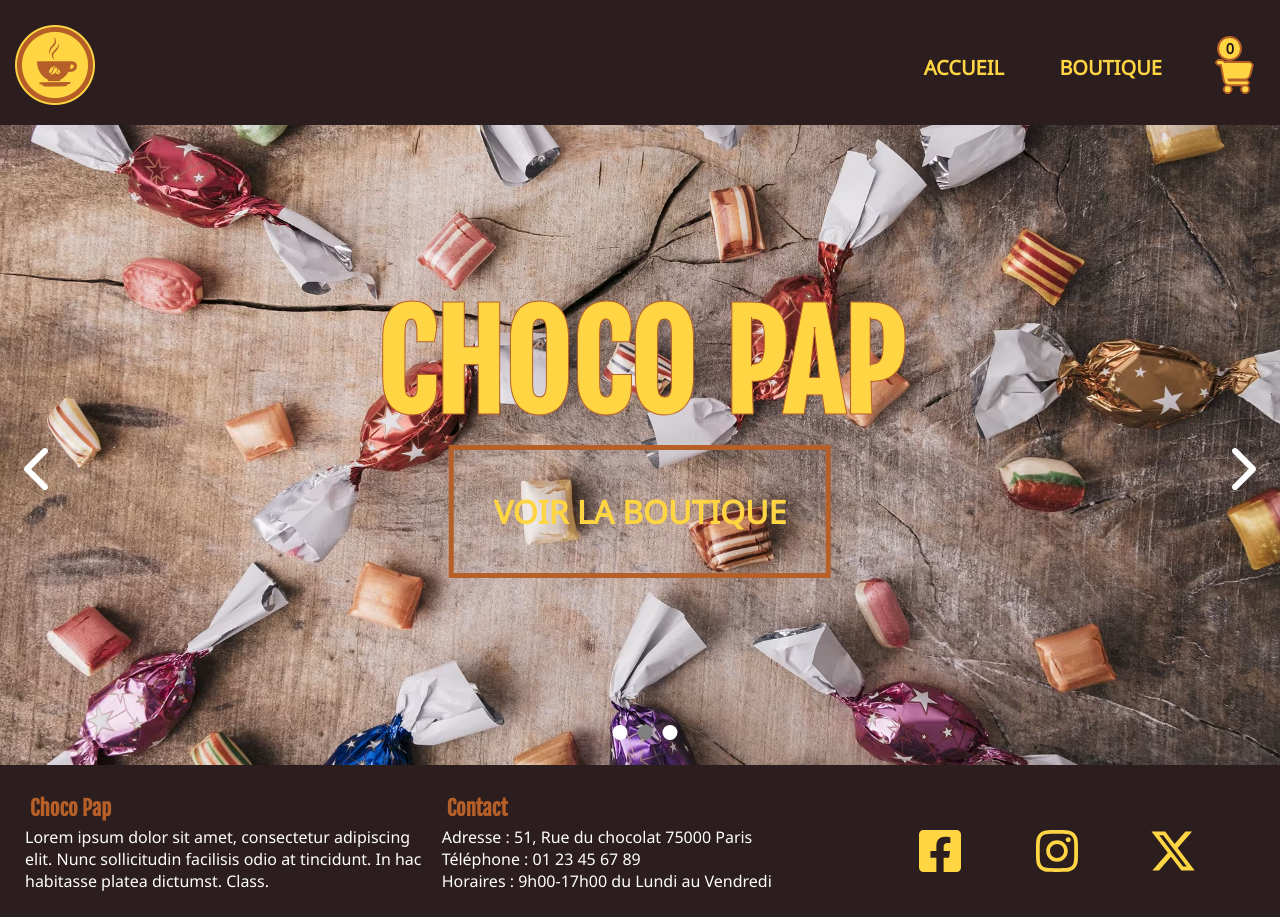
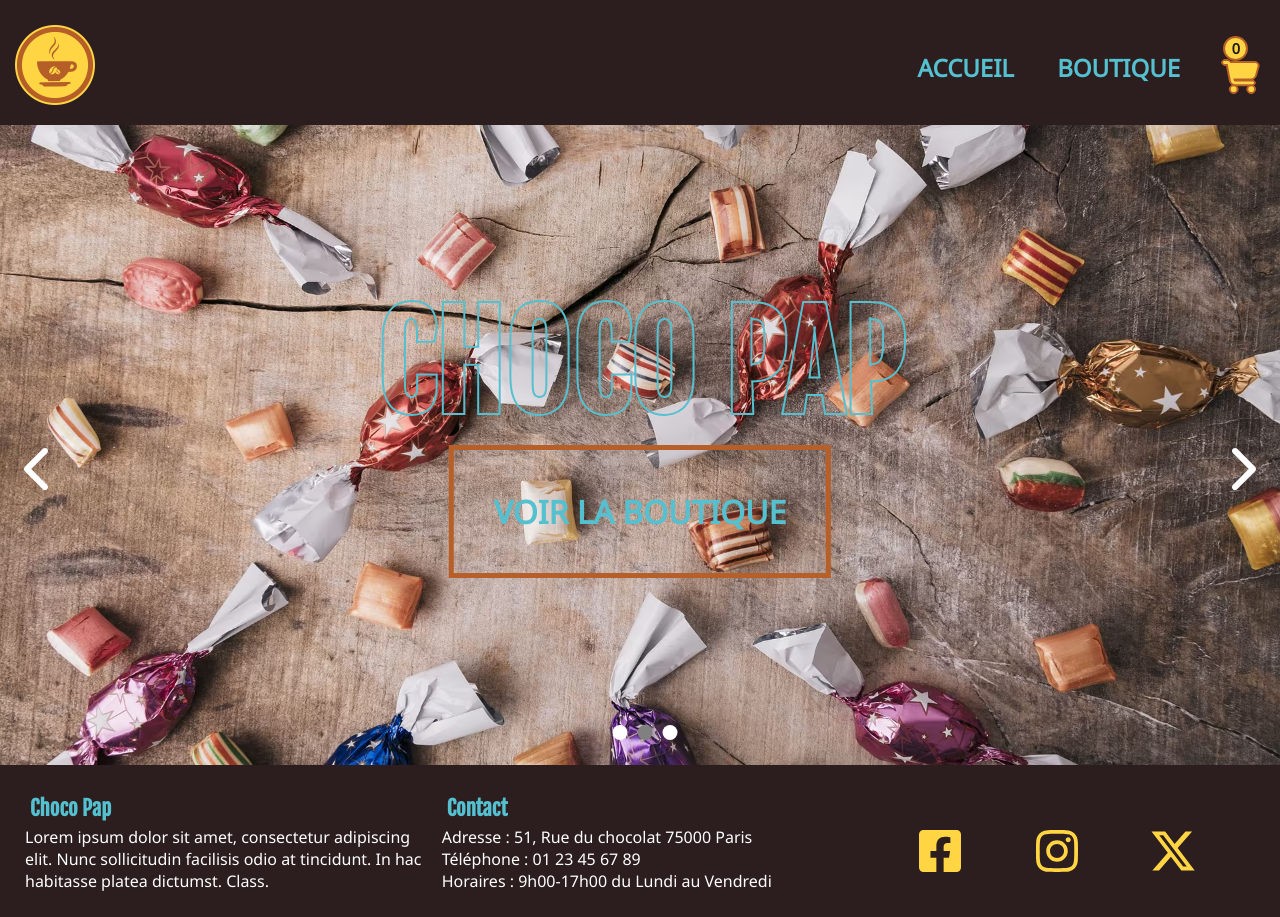
Before and after one commit to elastra-fr/chocopap, a React (Create React App) app: page / in a window 1280 px wide. Built offline with nearby package versions, Linux system fonts and the light colour scheme; no server answers; what parse would draw is missing.

Commit message:
Amélioration design header

```diff
--- a/src/App.css
+++ b/src/App.css
@@ -30,140 +30,12 @@ background-color: var(--ChocoBlanc);
 }
 
 
-/*Header*/
+
 
 h1, h2, h3, h4{
 font-family: var(--ChocoTitres);
 
 }
-
-header{
-position: sticky;
-top: 0;
-    z-index: 10;
-    background-color: var(--ChocoGris);
-    padding-top: 10px;
-}
-
-
-.logo{width: 80px;
-margin: 15px;
-}
-
-.logo:hover{
-cursor: pointer;
-
-}
-
-#panierHeader svg{
-
-width: 35px;
-fill: var(--ChocoOrange);
-
-filter:
-    drop-shadow(-1px -1px 0px var(--ChocoMarron))
-    drop-shadow(1px -1px 0px var(--ChocoMarron))
-    drop-shadow(1px 1px 0px var(--ChocoMarron))
-    drop-shadow(-1px 1px 0px var(--ChocoMarron))
-
-
-}
-
-
-.imgAcc{
-left: 90vw;
-margin: 0 auto;
-
-}
-
-#mainNav{
-position: relative;
-z-index: 5;
-transition: left 1s;
-
-
-}
-
-.showNav{
-    left: 0;
-    height: auto;
-
-}
-
-.hideNav{
-
-
-top: -100vh;
-height: 0;
-}
-
-#mainNav ul{
-display: flex;
-flex-direction: column;
-list-style: none;
-
-}
-
-#mainNav ul li{
-padding: 5px;
-justify-self: center;
-font-weight: bold;
-font-size: 1.25em;
-color: var(--ChocoOrange);
-}
-
-#mainNav ul li:hover{
-cursor: pointer;
-color: var(--ChocoMarron);
-scale: 1.2;
-
-}
-
-a{
-all:unset;
-
-}
-
-
-
-
-
-.burgerMenu{
-    display: block;
-position: absolute;
-top: 10px;
-right: 10px;
-
-}
-
-.burgerMenu:hover{
-    cursor: pointer;
-}
-
-#cartCount{
-height: 25px;
-width: 25px;
-font-size: 0.9rem;
-color: var(--ChocoNoir);
-font-weight: bolder;
-background-color: var(--ChocoOrange);
-border: 2px solid var(--ChocoMarron);
-border-radius: 15%;
-border-radius: 50%;
-display: flex;
-justify-content: center;
-align-items: center;
-
-
-
-}
-
-main{
-    min-height: 80vh;
-}
-
-
-
 
 
 /******************************Home************************************************/
@@ -464,40 +336,7 @@ cursor: pointer;
 
 @media screen and (min-width:768px){
 
-    .burgerMenu{
-        display: none;
-    }
 
-#mainHeader{
-display: flex;
-justify-content: space-between;
-
-}
-
-#mainNav{
-
-
-
-    width: 30%;
-   top: unset;
-    position: static;
-    align-self: center;
-    height: auto;
-
-}
-
-
-
-
-#mainNav ul{
-
-    display: flex;
-    flex-direction: row;
-    justify-content: space-around;
-    align-items: center;
-
-
-    }
 
 
 
--- a/src/components/footer/Footer.css
+++ b/src/components/footer/Footer.css
@@ -20,7 +20,7 @@
     }
 
 #mainFooter h3{
-    color: var(--ChocoMarron);
+    color: var(--ChocoBleu);
     margin: 5px;
     font-size: 1.3em;
     font-weight: bolder;
--- /dev/null
+++ b/src/components/header/Header.css
@@ -0,0 +1,196 @@
+header{
+    position: sticky;
+    top: 0;
+        z-index: 10;
+        background-color: var(--ChocoGris);
+        padding-top: 10px;
+    }
+
+    #mainHeader{
+
+       /* display: flex;
+        justify-content: space-between;
+        align-items: center;*/
+
+    }
+
+
+    .logo{width: 80px;
+    margin: 15px;
+    }
+
+    .logo:hover{
+        cursor: pointer;
+
+        }
+
+
+    #panierHeader svg{
+
+    width: 35px;
+    fill: var(--ChocoOrange);
+
+    filter:
+        drop-shadow(-1px -1px 0px var(--ChocoMarron))
+        drop-shadow(1px -1px 0px var(--ChocoMarron))
+        drop-shadow(1px 1px 0px var(--ChocoMarron))
+        drop-shadow(-1px 1px 0px var(--ChocoMarron))
+
+
+    }
+
+
+    .imgAcc{
+    left: 90vw;
+    margin: 0 auto;
+
+    }
+
+    #mainNav{
+    position: relative;
+    z-index: 5;
+    transition: left 1s;
+
+
+    }
+
+    .showNav{
+        left: 0;
+        height: auto;
+
+    }
+
+    .hideNav{
+
+
+    top: -100vh;
+    height: 0;
+    }
+
+    #mainNav ul{
+    display: flex;
+    flex-direction: column;
+    list-style: none;
+
+    }
+
+    #mainNav ul li{
+    padding: 5px;
+    justify-self: center;
+    font-weight: bold;
+    font-size: 1.5em;
+    color: var(--ChocoBleu);
+    margin: 15px;
+
+    }
+
+    #mainNav ul li:hover{
+    cursor: pointer;
+    color: var(--ChocoMarron);
+
+    }
+
+    #mainNav ul li:active{
+        color: var(--ChocoOrange);
+    }
+
+    a{
+    all:unset;
+
+    }
+
+
+
+
+
+    .burgerMenu{
+        display: block;
+    position: absolute;
+    top: 39px;
+    right: 10px;
+
+
+    }
+
+    .burgerMenu svg{
+
+        fill: var(--ChocoMarron);
+    }
+
+    .burgerMenu:active{
+        fill: var(--ChocoOrange);
+    }
+
+    #cartCount{
+    height: 25px;
+    width: 25px;
+    font-size: 0.9rem;
+    color: var(--ChocoNoir);
+    font-weight: bolder;
+    background-color: var(--ChocoOrange);
+    border: 2px solid var(--ChocoMarron);
+    border-radius: 15%;
+    border-radius: 50%;
+    display: flex;
+    justify-content: center;
+    align-items: center;
+
+
+
+    }
+
+    main{
+        min-height: 80vh;
+    }
+
+
+
+
+    @media screen and (min-width:768px){
+
+        .burgerMenu{
+            display: none;
+        }
+
+    #mainHeader{
+    display: flex;
+    justify-content: space-between;
+
+
+    }
+
+    #mainNav{
+
+
+
+        width: 30%;
+       top: unset;
+        position: static;
+        align-self: center;
+        height: auto;
+
+    }
+
+
+
+
+    #mainNav ul{
+
+        display: flex;
+        flex-direction: row;
+        justify-content: space-around;
+        align-items: center;
+
+
+        }
+
+        #mainNav ul li:hover{
+            cursor: pointer;
+            color: var(--ChocoMarron);
+            scale: 1.2;
+
+            }
+
+
+
+    }
--- a/src/components/header/Header.js
+++ b/src/components/header/Header.js
@@ -6,6 +6,7 @@ import React from 'react'
 import { Link } from 'react-router-dom'
 import { useState, useEffect } from 'react'
 import Cart from '../Cart'
+import './Header.css'
 
 function Header({close, cartCount}) {
 
--- a/src/pages/homepage/carousel/NewCarousel.css
+++ b/src/pages/homepage/carousel/NewCarousel.css
@@ -99,6 +99,7 @@
     top: 25%;
     font-size: 2em;
     color: var(--ChocoBlanc);
+    font-weight: bolder;
 
    /* text-shadow:
      -1px -1px 0 var(--ChocoBlanc),
@@ -109,11 +110,11 @@
 
 }
 
-@supports((text-stroke: 1px black) or (-webkit-text-stroke: 1px black)) {
+@supports((text-stroke: 1px var(--ChocoMarron)) or (-webkit-text-stroke: 1px var(--ChocoMarron))) {
     .mainTitle {
-        color: var(--ChocoOrange);
-        -webkit-text-stroke: 1px var(--ChocoMarron);
-        text-stroke: 1px var(--ChocoBlanc);
+        color: transparent;
+        -webkit-text-stroke: 2px var(--ChocoBleu);
+        text-stroke: 2px var(--ChocoMarron);
         text-shadow: none;
     }
 }
@@ -122,7 +123,7 @@
     display: block;
     padding: 25px;
     border: 5px solid var(--ChocoMarron);
-    color: var(--ChocoOrange);
+    color: var(--ChocoBleu);
     font-size: 1.2em;
     font-weight: bolder;
     top: 50%;
```
